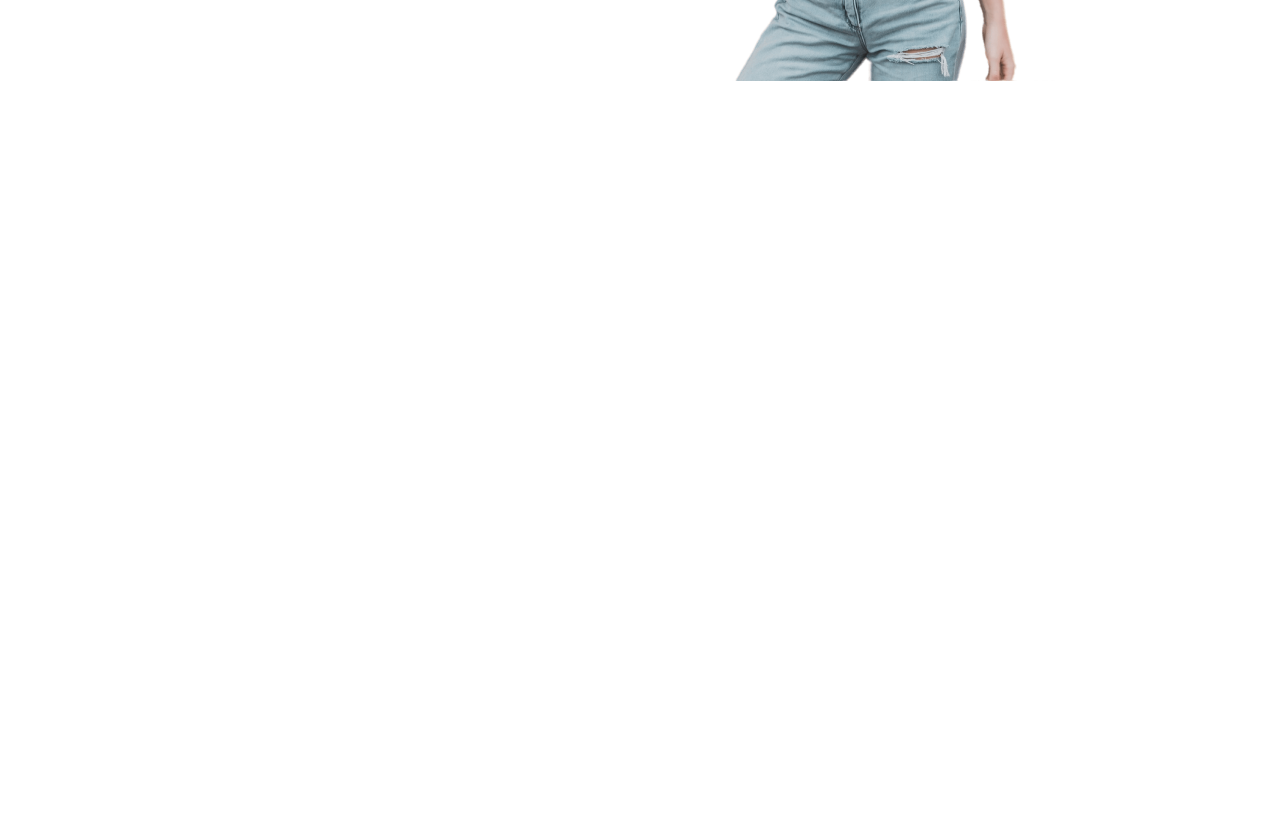
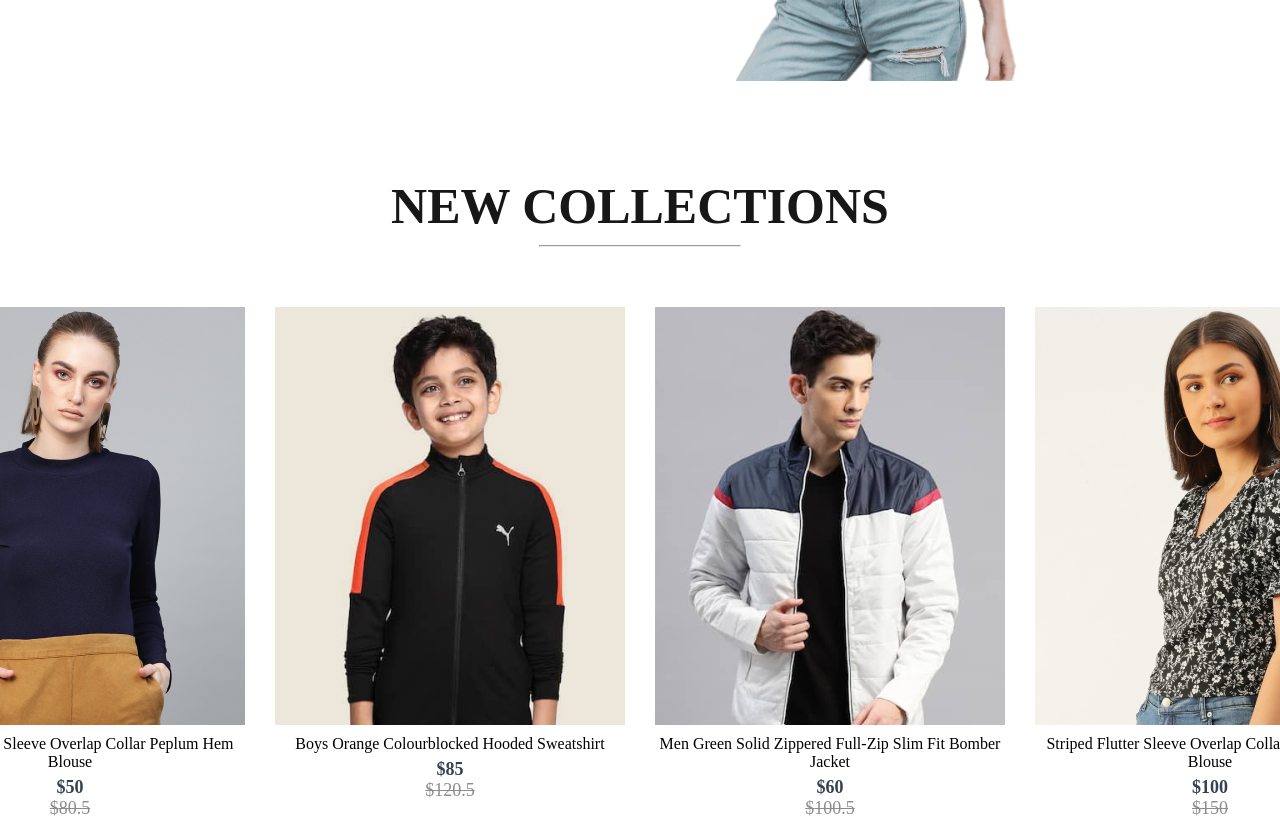
Before and after one commit to Rushalee-das/shop, a React (Create React App) app in the folder frontend/: page / in a window 1280 px wide. Shown: the part 2240-3058 px from the top of the page. Before the commit the page ends 2377 px from the top, so only its background shows below. Built offline with nearby package versions, Linux system fonts and the light colour scheme; the HTML template or start-up script is replaced by a standard one.

Commit message:
collections added and completed

```diff
--- /dev/null
+++ b/frontend/src/components/NewCollections/NewCollections.css
@@ -0,0 +1,26 @@
+.new-collections{
+    display: flex;
+    flex-direction: column;
+    align-items: center;
+    gap: 10px;
+    height: 90vh;
+    margin-top: 50px;
+    padding: 40px;
+}
+.new-collections h1{
+    color: #171717;
+    font-size: 50px;
+    font-weight: 600;
+}
+.new-collections hr{
+    width: 200px;
+    height: 10px;
+    border-radius: 10px;
+    background: #252525;
+}
+.collections{
+    display: grid;
+    grid-template-columns: 1fr 1fr 1fr 1fr;
+    margin-top: 50px;
+    gap: 30px;
+}
--- /dev/null
+++ b/frontend/src/components/NewCollections/NewCollections.jsx
@@ -0,0 +1,20 @@
+import React from 'react'
+import './NewCollections.css'
+import new_collections from '../Assets/new_collections'
+import Item from '../Items/Item'
+
+const NewCollections = () => {
+  return (
+    <div className='new-collections'>
+        <h1>NEW COLLECTIONS</h1>
+        <hr />
+        <div className="collections">
+            {new_collections.map((item,i) => {
+                return <Item key={i} id={item.id} name={item.name} image={item.image} new_price={item.new_price} old_price={item.old_price} />
+            })}
+        </div>
+    </div>
+  )
+}
+
+export default NewCollections
--- a/frontend/src/pages/Shop.jsx
+++ b/frontend/src/pages/Shop.jsx
@@ -2,6 +2,7 @@
 import Hero from '../components/Hero/Hero'
 import Popular from '../components/Popular/Popular'
 import Offers from '../components/Offers/Offers'
+import NewCollections from '../components/NewCollections/NewCollections'
 
 const Shop = () => {
   return (
@@ -9,6 +10,7 @@
       <Hero/>
       <Popular/>
       <Offers/>
+      <NewCollections/>
     </div>
   )
 }
```
Also changed, not shown: frontend/src/components/Newsletter/Newsletter.jsx (added, +12 -0 lines), frontend/src/components/Newsletter/Newsletter.css (added).
